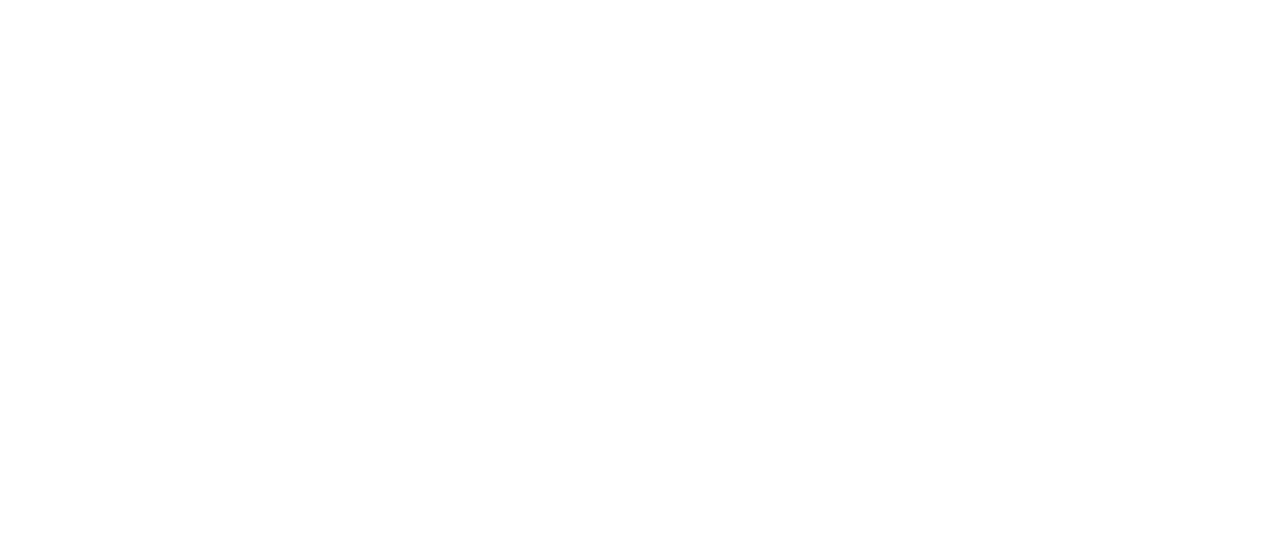
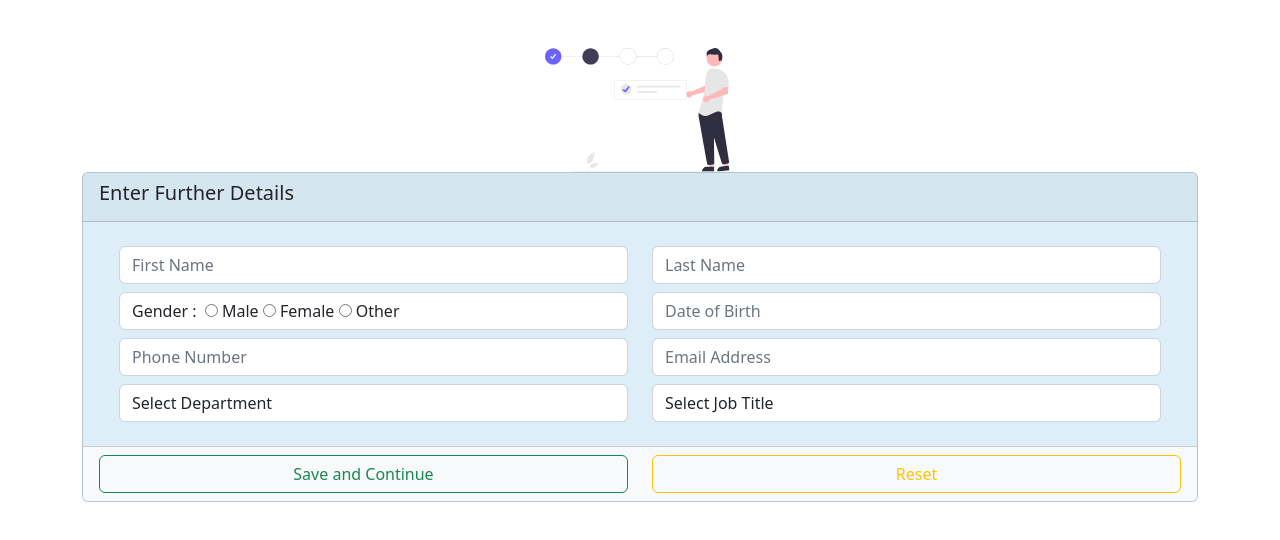
Before and after one commit to lambda-uom/raguraj, a React (Create React App) app: page /furtherdetails in a window 1280 px wide. Before the commit this address had no page. Shown: the top 540 px of the page. Built offline with nearby package versions, Linux system fonts and the light colour scheme.

Commit message:
nav bar, further details form

```diff
--- a/public/index.html
+++ b/public/index.html
@@ -2,6 +2,7 @@
 <html lang="en">
   <head>
     <meta charset="utf-8" />
+    <link rel="stylesheet" href="https://cdn.jsdelivr.net/npm/bootstrap-icons@1.3.0/font/bootstrap-icons.css">
     <link rel="icon" href="%PUBLIC_URL%/favicon.ico" />
     <meta name="viewport" content="width=device-width, initial-scale=1" />
     <meta name="theme-color" content="#000000" />
--- a/src/components/NavBar.js
+++ b/src/components/NavBar.js
@@ -1,40 +1,41 @@
 import React from "react";
 import { Link } from "react-router-dom";
+import "../css/Nav.css"
 const NavBar = () => {
     return (
         <React.Fragment>
-            {/* <nav className="navbar navbar-expand-lg" style={{"backgroundColor":"#C7E3F4"}}>
+            <nav className="navbar navbar-expand-lg navbar-dark bg-dark">
                 <div className="container-fluid">
-                    <Link className="navbar-brand" to="#">Navbar</Link>
-                    <button className="navbar-toggler" type="button" data-bs-toggle="collapse" data-bs-target="#navbarSupportedContent" aria-controls="navbarSupportedContent" aria-expanded="false" aria-label="Toggle navigation">
+                    <Link className="navbar-brand" to="/"></Link>
+                    <button className="navbar-toggler" type="button" data-bs-toggle="collapse" data-bs-target="#navbarNav" aria-controls="navbarNav" aria-expanded="false" aria-label="Toggle navigation">
                         <span className="navbar-toggler-icon"></span>
                     </button>
-                    <div className="collapse navbar-collapse" id="navbarSupportedContent">
-                        <ul className="navbar-nav me-auto mb-2 mb-lg-0">
-                            <li className="nav-item">
-                                <Link className="nav-link active" aria-current="page" to="#">Home</Link>
+                    <div className="collapse navbar-collapse" id="navbarNav">
+                        <ul className="navbar-nav ms-md-auto gap-2">
+                            <li className="nav-item rounded">
+                                <Link className="nav-link active" aria-current="page" to="/"><i className="bi bi-house-fill me-2"></i>Home</Link>
                             </li>
-                            <li className="nav-item">
-                                <Link className="nav-link" to="#">Link</Link>
+                            <li className="nav-item rounded">
+                                <Link className="nav-link" to="#"><i className="bi bi-people-fill me-2"></i>About</Link>
                             </li>
-                            <li className="nav-item dropdown" >
-                                <Link className="nav-link dropdown-toggle" to="#" role="button" data-bs-toggle="dropdown" aria-expanded="false">
-                                    Dropdown
-                                </Link>
-                                <ul className="dropdown-menu" style={{"backgroundColor":"#afb2e5"}}>
-                                    <li><Link className="dropdown-item" to="#">Action</Link></li>
+                            <li className="nav-item rounded">
+                                <Link className="nav-link" to="#"><i className="bi bi-telephone-fill me-2"></i>Contact</Link>
+                            </li>
+                            <li className="nav-item dropdown rounded">
+                                <Link className="nav-link dropdown-toggle" to="#" id="navbarDropdown" role="button" data-bs-toggle="dropdown" aria-expanded="false"><i className="bi bi-person-fill me-2"></i>Profile</Link>
+                                <ul className="dropdown-menu dropdown-menu-end" aria-labelledby="navbarDropdown">
+                                    <li><Link className="dropdown-item" to="#">Account</Link></li>
                                     <li><Link className="dropdown-item" to="#">Another action</Link></li>
-                                    <li><hr className="dropdown-divider"/></li>
-                                    <li><Link className="dropdown-item" to="#">Something else here</Link></li>
+                                    <li>
+                                        <hr className="dropdown-divider"/>
+                                    </li>
+                                    <li><Link className="dropdown-item" to="#">Logout</Link></li>
                                 </ul>
-                            </li>
-                            <li className="nav-item">
-                                <Link className="nav-link disabled">Disabled</Link>
                             </li>
                         </ul>
                     </div>
                 </div>
-            </nav> */}
+            </nav>
         </React.Fragment>
     );
 }
--- /dev/null
+++ b/src/pages/FurtherDetails.js
@@ -0,0 +1,99 @@
+import React from "react";
+import further from "../images/furtherDetaile.svg"
+const FurtherDetails = () => {
+    return (
+        <React.Fragment>
+            <div className="container mt-5">
+                <center><img src={further} alt="further details"></img></center>
+                <div className="card" style={{ "backgroundColor": "#DDEEF8" }}>
+                    <div className="card-header">
+                        <h5 className="card-title">Enter Further Details</h5>
+                    </div>
+                    <div className="card-body">
+                        <form>
+                            <div className="row m-2">
+                                <div className="col-md-6">
+                                    <input type="text"
+                                        className="form-control"
+                                        placeholder="First Name">
+                                    </input>
+                                </div>
+                                <div className="col-md-6">
+                                    <input type="text"
+                                        className="form-control"
+                                        placeholder="Last Name">
+                                    </input>
+                                </div>
+                            </div>
+                            <div className="row m-2">
+                                <div className="col-md-6">
+                                    <div className="form-control">
+                                        <label>Gender : &nbsp;</label>
+                                        <input name="gender" type="radio" value="male" />
+                                        <label>&nbsp;Male&nbsp;</label>
+                                        <input name="gender" type="radio" value="male" />
+                                        <label>&nbsp;Female&nbsp;</label>
+                                        <input name="gender" type="radio" value="male" />
+                                        <label>&nbsp;Other&nbsp;</label>
+                                    </div>
+                                </div>
+                                <div className="col-md-6">
+                                    <input type="text"
+                                        className="form-control"
+                                        placeholder="Date of Birth"
+                                        onFocus={(e) => e.target.type = 'date'}>
+                                    </input>
+                                </div>
+                            </div>
+                            <div className="row m-2">
+                                <div className="col-md-6">
+                                    <input type="text"
+                                        className="form-control"
+                                        placeholder="Phone Number">
+                                    </input>
+                                </div>
+                                <div className="col-md-6">
+                                    <input type="email"
+                                        className="form-control"
+                                        placeholder="Email Address">
+                                    </input>
+                                </div>
+                            </div>
+                            <div className="row m-2">
+                                <div className="col-md-6">
+                                    <select className="form-control">
+                                        <option selected disabled> Select Department</option>
+                                        <option>IT</option>
+                                        <option>HR</option>
+                                        <option>Abc</option>
+                                        <option>Xyz</option>
+                                    </select>
+                                </div>
+                                <div className="col-md-6">
+                                    <select className="form-control">
+                                        <option selected disabled> Select Job Title</option>
+                                        <option>Intern Software Engineer</option>
+                                        <option>Assistant Manager</option>
+                                        <option>Abc</option>
+                                        <option>Xyz</option>
+                                    </select>
+                                </div>
+                            </div>
+                        </form>
+                    </div>
+                    <div className="card-footer bg-light">
+                        <div className="row">
+                            <div className="col-md-6">
+                                <button className="btn btn-outline-success form-control" type="button">Save and Continue</button>
+                            </div>
+                            <div className="col-md-6">
+                                <button className="btn btn-outline-warning form-control" type="button">Reset</button>
+                            </div>
+                        </div>
+                    </div>
+                </div>
+            </div>
+        </React.Fragment>
+    );
+}
+export default FurtherDetails;
--- a/src/pages/Home.js
+++ b/src/pages/Home.js
@@ -1,7 +1,10 @@
 import React from "react";
 import { Link } from "react-router-dom";
+import NavBar from "../components/NavBar";
 const Home = () => {
     return (
+        <React.Fragment>
+            <NavBar></NavBar>
             <div className="container mt-5">
                 <table className="table table-hover">
                     <thead>
@@ -15,6 +18,14 @@
                             <td>
                                 <Link to="googleLogin">
                                     GoogleLogin
+                                </Link>
+                            </td>
+                            <td>All Users</td>
+                        </tr>
+                        <tr>
+                            <td>
+                                <Link to="furtherdetails">
+                                    Enter Further Details
                                 </Link>
                             </td>
                             <td>All Users</td>
@@ -62,6 +73,8 @@
                     </tbody>
                 </table>
             </div>
+        </React.Fragment>
+
     );
 }
 export default Home;
--- a/src/routes/AppRoutes.js
+++ b/src/routes/AppRoutes.js
@@ -3,6 +3,7 @@
 import AvailableUserRoles  from '../pages/AvailableUserRoles';
 import CreateUserRole from '../pages/CreateUserRole';
 import EditUserRole from '../pages/EditUserRole';
+import FurtherDetails from '../pages/FurtherDetails';
 import GoogleLogin from '../pages/GoogleLogin';
 import Home from '../pages/Home';
 import PromoteDemote from '../pages/PromoteDemote';
@@ -18,6 +19,7 @@
                 <Route exact path="/ShowUsersUnderRole/:userRole" element={<ShowUsersUnderRole/>} />
                 <Route exact path="/promoteDemoteUser/" element={<PromoteDemote></PromoteDemote>} />
                 <Route exact path="/googleLogin/" element={<GoogleLogin></GoogleLogin>} />
+                <Route exact path="/furtherdetails/" element={<FurtherDetails></FurtherDetails>} />
             </Routes>
         </BrowserRouter>
     );
```
Also changed, not shown: src/css/Nav.css (added, +12 -0 lines), src/images/furtherDetaile.svg (added). Lines whose indentation alone changed are shown as unchanged.
